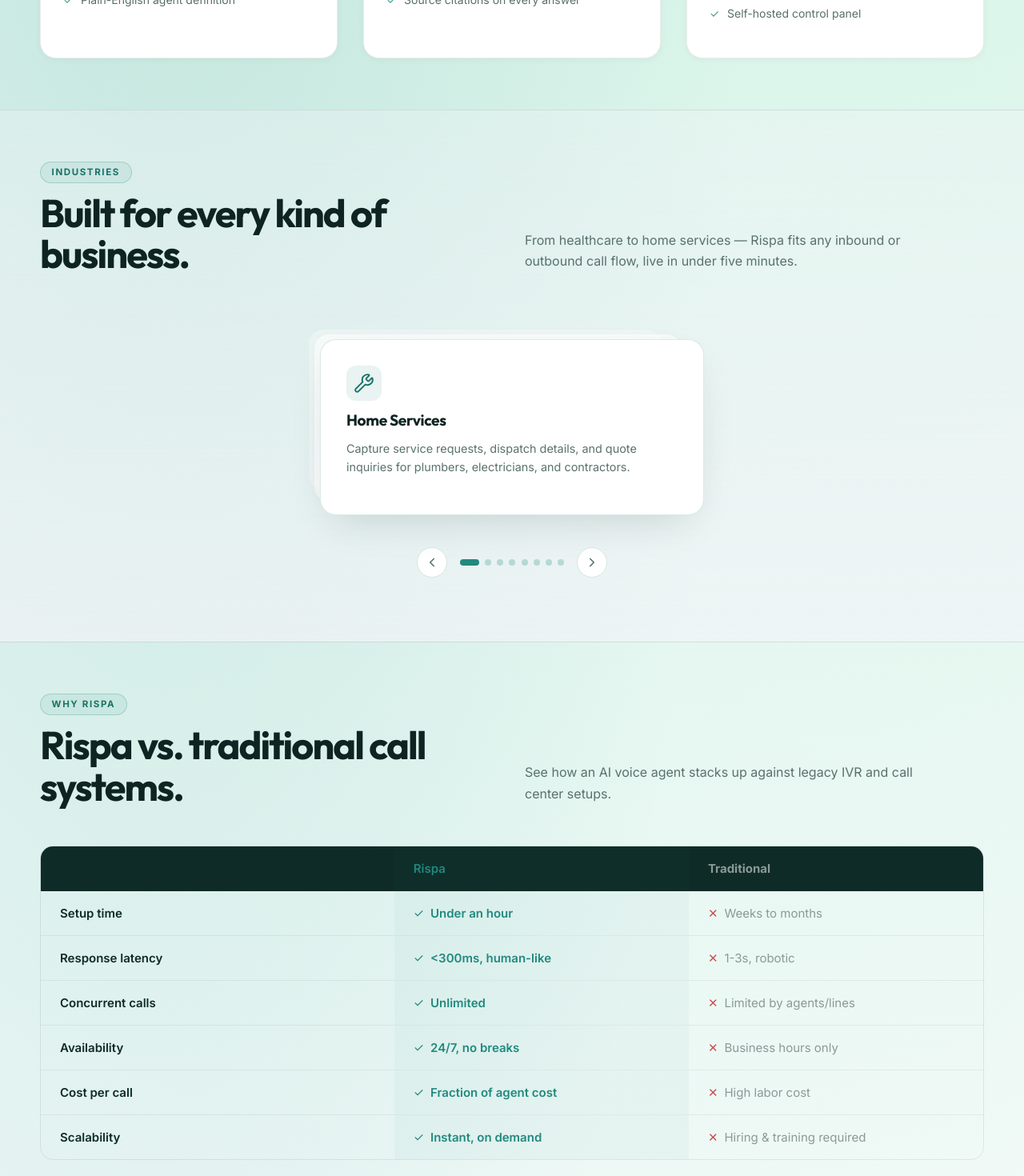
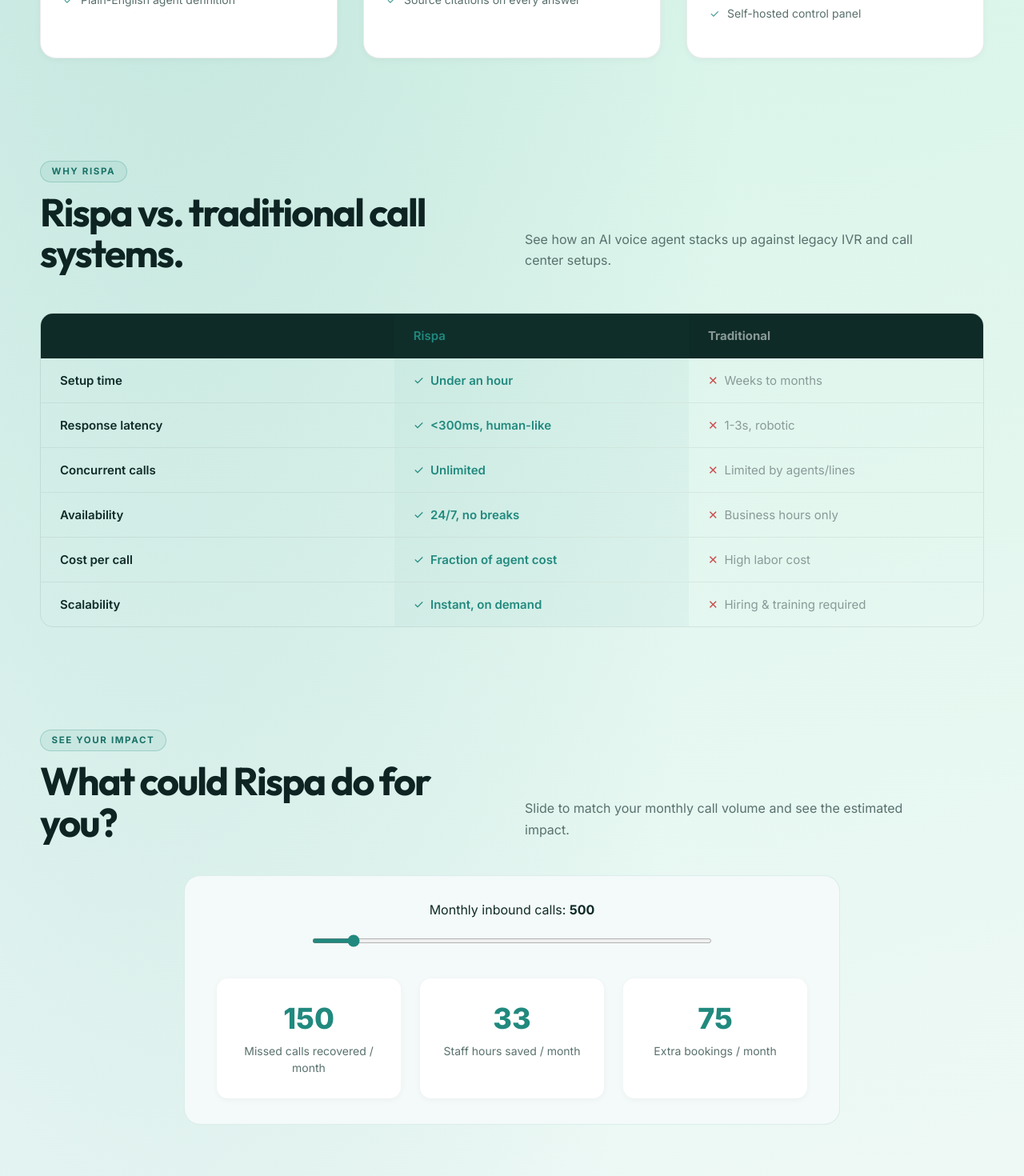
Before and after one commit to bideptart/RispaWebsite, a React (Vite) app: page / in a window 1280 px wide. Shown: the part 1800-3270 px from the top of the page at 80% size. Built offline with nearby package versions, Linux system fonts and the light colour scheme.

Commit message:
working on industry page

```diff
--- a/src/components/FAQ/FAQ.jsx
+++ b/src/components/FAQ/FAQ.jsx
@@ -23,7 +23,7 @@
       {/* Accordion list — constrained to 820px, centered */}
       <Container>
         <div style={{
-          maxWidth: '820px',
+          maxWidth: '960px',
           margin: '0 auto',
           display: 'flex',
           flexDirection: 'column',
--- a/src/pages/Home.jsx
+++ b/src/pages/Home.jsx
@@ -5,65 +5,8 @@
 import ROICalculator from '../components/ROICalculator/ROICalculator'
 import Integrations from '../components/Integrations/Integrations'
 import Testimonials from '../components/Testimonials/Testimonials'
+import FAQ from '../components/FAQ/FAQ'
 import CTA from '../components/CTA/CTA'
-import IndustryGallery from '../components/Industries/IndustryGallery'
-import Container from '../components/Container'
-import Badge from '../components/Badge'
-import {
-  Wrench, Building2, HeartPulse, UtensilsCrossed,
-  GraduationCap, Car, ShoppingBag, Briefcase,
-} from 'lucide-react'
-
-const industryItems = [
-  {
-    id: 'home-services',
-    icon: Wrench,
-    title: 'Home Services',
-    description: 'Capture service requests, dispatch details, and quote inquiries for plumbers, electricians, and contractors.',
-  },
-  {
-    id: 'real-estate',
-    icon: Building2,
-    title: 'Real Estate',
-    description: 'Qualify buyer and renter leads, schedule property tours, and follow up with prospects around the clock.',
-  },
-  {
-    id: 'healthcare',
-    icon: HeartPulse,
-    title: 'Healthcare & Clinics',
-    description: 'Handle appointment bookings, reminders, and patient triage calls without tying up front-desk staff.',
-  },
-  {
-    id: 'restaurants',
-    icon: UtensilsCrossed,
-    title: 'Restaurants',
-    description: 'Take reservations, answer menu questions, and manage delivery or catering inquiries 24 hours a day.',
-  },
-  {
-    id: 'education',
-    icon: GraduationCap,
-    title: 'Education',
-    description: 'Assist prospective students with enrolment questions, class schedules, and fee details instantly.',
-  },
-  {
-    id: 'automotive',
-    icon: Car,
-    title: 'Automotive',
-    description: 'Book service appointments, provide quotes, and follow up on leads for dealerships and repair shops.',
-  },
-  {
-    id: 'retail',
-    icon: ShoppingBag,
-    title: 'Retail & E-commerce',
-    description: 'Handle order status, returns, and product enquiries so your team focuses on higher-value work.',
-  },
-  {
-    id: 'professional',
-    icon: Briefcase,
-    title: 'Professional Services',
-    description: 'Screen inbound enquiries, book consultations, and qualify leads for law firms, agencies, and advisors.',
-  },
-]
 
 function Home({ onNavigate }) {
   return (
@@ -71,32 +14,13 @@
       <Hero onNavigate={onNavigate} />
       <CallFlow />
       <HowItWorks />
-
-      {/* Industry Gallery — replaces static Industries section */}
-      <section className="section section--muted" id="industries">
-        <Container>
-          <div className="section-title-row">
-            <div className="section-title-row__left">
-              <Badge>INDUSTRIES</Badge>
-              <h2 className="section-title-row__heading">
-                Built for every kind of business.
-              </h2>
-            </div>
-            <div className="section-title-row__right">
-              <p className="section-title-row__desc">
-                From healthcare to home services — Rispa fits any inbound or outbound call flow, live in under five minutes.
-              </p>
-            </div>
-          </div>
-          <IndustryGallery items={industryItems} />
-        </Container>
-      </section>
-
       <Comparison />
       <ROICalculator />
       <Integrations />
       <Testimonials />
-      <CTA onNavigate={onNavigate} />
+      <FAQ />
+      {/* Snapshot 4 — teal full-width CTA at the very bottom */}
+      <CTA onNavigate={onNavigate} variant="features" />
     </>
   )
 }
--- a/src/styles/globals.css
+++ b/src/styles/globals.css
@@ -2039,12 +2039,40 @@
 }
 
 .cta--features .cta__actions .button {
-  font-family: ui-monospace, SFMono-Regular, Menlo, Monaco, Consolas, "Liberation Mono", "Courier New", monospace;
-  font-size: 0.88rem;
+  font-size: 0.95rem;
   font-weight: 600;
-  letter-spacing: 0.02em;
-  padding: 0.75rem 1.5rem;
+  padding: 0.75rem 1.75rem;
   border-radius: 999px;
+}
+
+/* "See plans & pricing" → ghost/underline text link */
+.cta--features .cta__actions .button--primary {
+  background: transparent;
+  border-color: transparent;
+  color: rgba(255, 255, 255, 0.85);
+  box-shadow: none;
+  text-decoration: underline;
+  text-underline-offset: 3px;
+}
+
+.cta--features .cta__actions .button--primary:hover {
+  color: #ffffff;
+  transform: none;
+  box-shadow: none;
+}
+
+/* "Book a demo" → solid white pill */
+.cta--features .cta__actions .button--secondary {
+  background: #ffffff;
+  border-color: #ffffff;
+  color: var(--accent-dark);
+  font-weight: 700;
+  box-shadow: 0 8px 24px -8px rgba(0, 0, 0, 0.2);
+}
+
+.cta--features .cta__actions .button--secondary:hover {
+  background: #f0faf9;
+  transform: translateY(-2px);
 }
 
 .footer {
@@ -3619,11 +3647,14 @@
 
 
 .roi-calculator {
-  margin-top: 48px;
+  margin-top: 2rem;
   background: #f4faf9;
   border-radius: 20px;
-  padding: 48px 40px;
+  padding: 2rem 2.5rem;
   border: 1px solid rgba(33, 137, 126, 0.12);
+  max-width: 820px;
+  margin-left: auto;
+  margin-right: auto;
 }
 
 .roi-calculator__input {
@@ -4172,3 +4203,89 @@
   border-radius: 999px;
   background: var(--accent);
 }
+
+.industry-showcase-grid {
+  margin-top: 48px;
+  display: grid;
+  grid-template-columns: repeat(3, 1fr);
+  gap: 24px;
+}
+
+.industry-call-card {
+  background: #ffffff;
+  border-radius: 20px;
+  padding: 24px;
+  border: 1px solid rgba(0, 0, 0, 0.06);
+  box-shadow: 0 16px 40px -24px rgba(13, 36, 34, 0.12);
+}
+
+.industry-call-card__header {
+  display: flex;
+  align-items: center;
+  gap: 10px;
+  margin-bottom: 20px;
+  padding-bottom: 16px;
+  border-bottom: 1px solid rgba(0, 0, 0, 0.06);
+}
+
+.industry-call-card__icon {
+  font-size: 24px;
+}
+
+.industry-call-card__header h3 {
+  font-size: 17px;
+  font-weight: 700;
+  color: #0f2b27;
+}
+
+.industry-call-card__conversation {
+  display: flex;
+  flex-direction: column;
+  gap: 14px;
+}
+
+.chat-bubble {
+  padding: 10px 14px;
+  border-radius: 14px;
+  max-width: 90%;
+}
+
+.chat-bubble__label {
+  display: block;
+  font-size: 11px;
+  font-weight: 700;
+  text-transform: uppercase;
+  letter-spacing: 0.3px;
+  margin-bottom: 4px;
+  opacity: 0.7;
+}
+
+.chat-bubble p {
+  font-size: 13.5px;
+  line-height: 1.5;
+  margin: 0;
+}
+
+.chat-bubble--customer {
+  background: #f1f5f4;
+  color: #0f2b27;
+  align-self: flex-start;
+  border-bottom-left-radius: 4px;
+}
+
+.chat-bubble--ai {
+  background: rgba(33, 137, 126, 0.1);
+  color: #0f2b27;
+  align-self: flex-end;
+  border-bottom-right-radius: 4px;
+}
+
+.chat-bubble--ai .chat-bubble__label {
+  color: #21897e;
+}
+
+@media (max-width: 900px) {
+  .industry-showcase-grid {
+    grid-template-columns: 1fr;
+  }
+}
```
Also changed, not shown: 1 other file (tests, documents, lock files or other folders).
